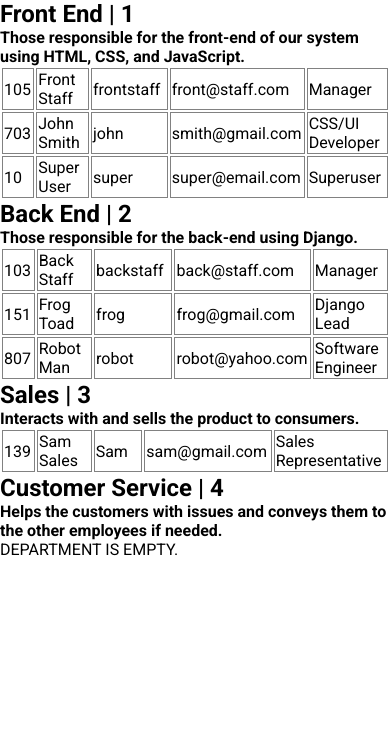
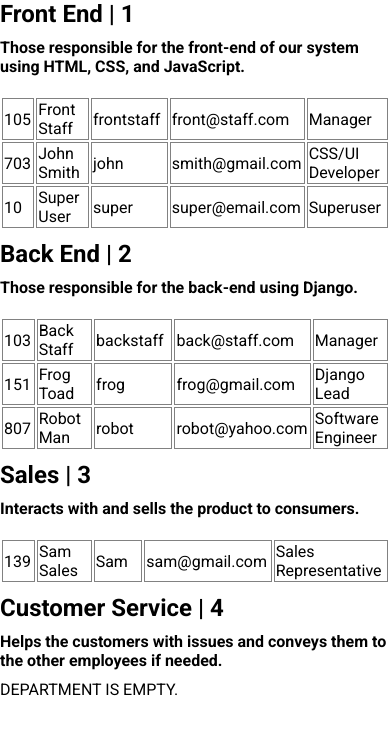
Before and after one commit to dominias/employee-manager, a Django app: page /manager/ in a window 390 px wide. Shown: the part 44-799 px from the top of the page. Run offline with Django 4.2, Linux system fonts and the light colour scheme; data comes from the database, SQL or seed files in the repository; both versions use the stored data as it was after the commit.

Commit message:
Mobile Configuration
Improved the padding for the home page on the smallest devices.

```diff
--- a/manager/manager_app/static/styles.css
+++ b/manager/manager_app/static/styles.css
@@ -426,6 +426,16 @@ img {
   }
 }
 
+@media (max-width: 620px) {
+  h4 {
+    padding: 10px 0;
+  }
+
+  table {
+    padding: 10px 0;
+  }
+}
+
 .header__button {
   background-color: var(--link);
   color: var(--primary);
```
Also changed, not shown: manager/db.sqlite3.
